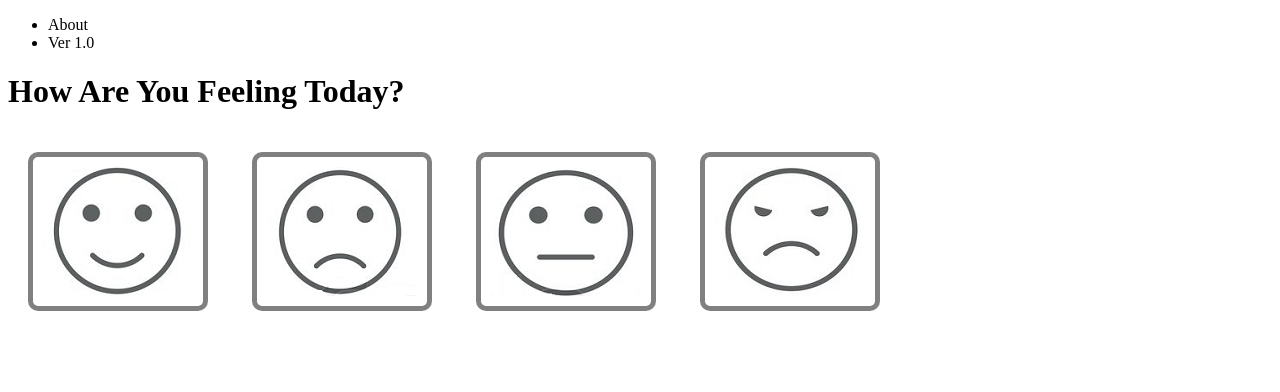
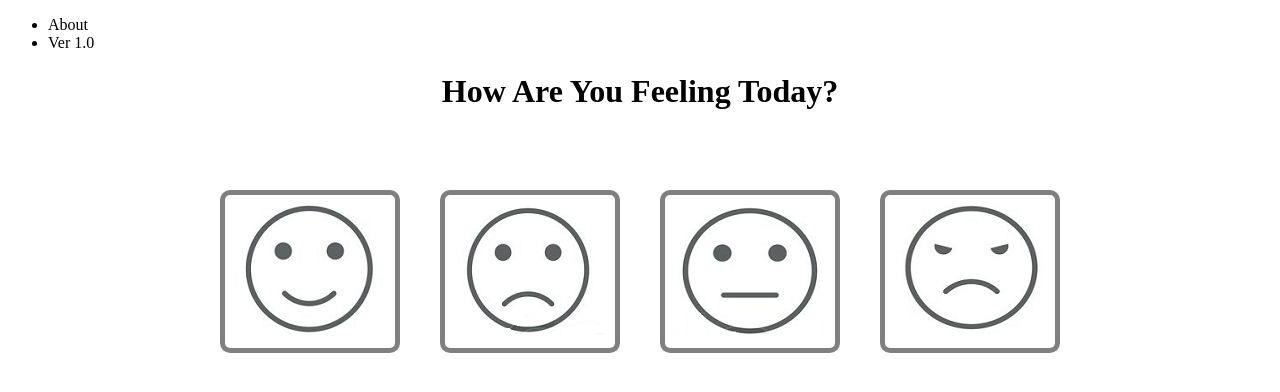
Before and after one commit to apryllc/affirm-me, a plain HTML site: page index.html in a window 1280 px wide. Drawn offline with Linux system fonts and the light colour scheme.

Commit message:
centered text and mood images

```diff
--- a/css/main.css
+++ b/css/main.css
@@ -1,10 +1,22 @@
+.nav {
+/* background-color: rgb(57, 143, 241); */
+}
+
+.feeling {
+    text-align: center;
+    margin-bottom: 60px;
+}
+
+/* remember to create flex container first */
+.moods {
+    display: flex;
+    justify-content: center;
+    align-items: center;
+}
+
 .moods .happy, .sad, .meh, .angry {
 border: 5px solid grey;
 border-radius: 10px;
 padding: 10px;
 margin: 20px;
-display: inline-flex;
-justify-content: center;
-align-items: center;
-flex-wrap: wrap;
 }
--- a/index.html
+++ b/index.html
@@ -11,7 +11,7 @@
     <li>Ver 1.0</li>
 </ul>
 </div>
-<h1>How Are You Feeling Today?</h1>
+<h1 class="feeling">How Are You Feeling Today?</h1>
 <div class="moods">
     <div class="happy">
     <img src="./img/happy.png">
```
